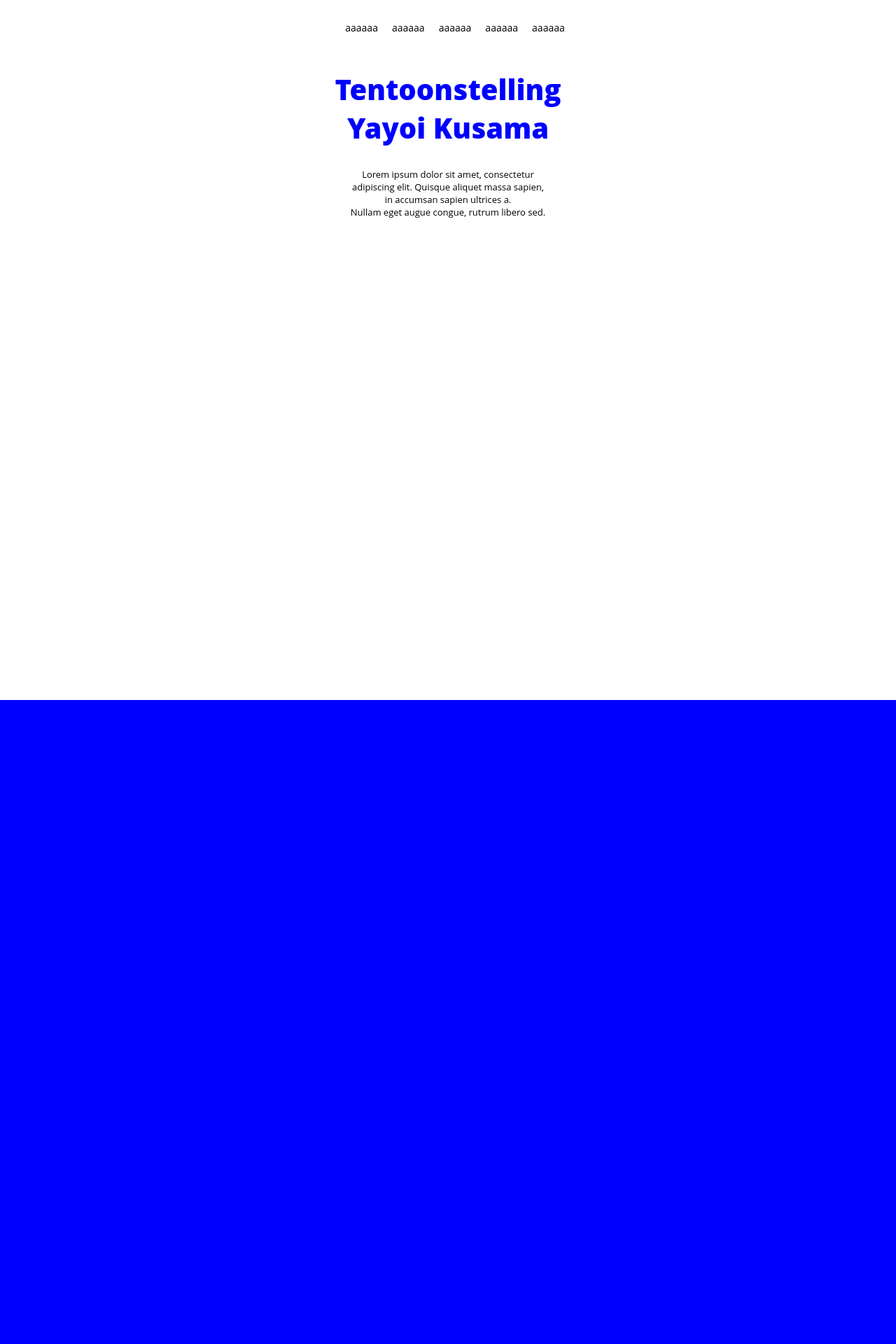
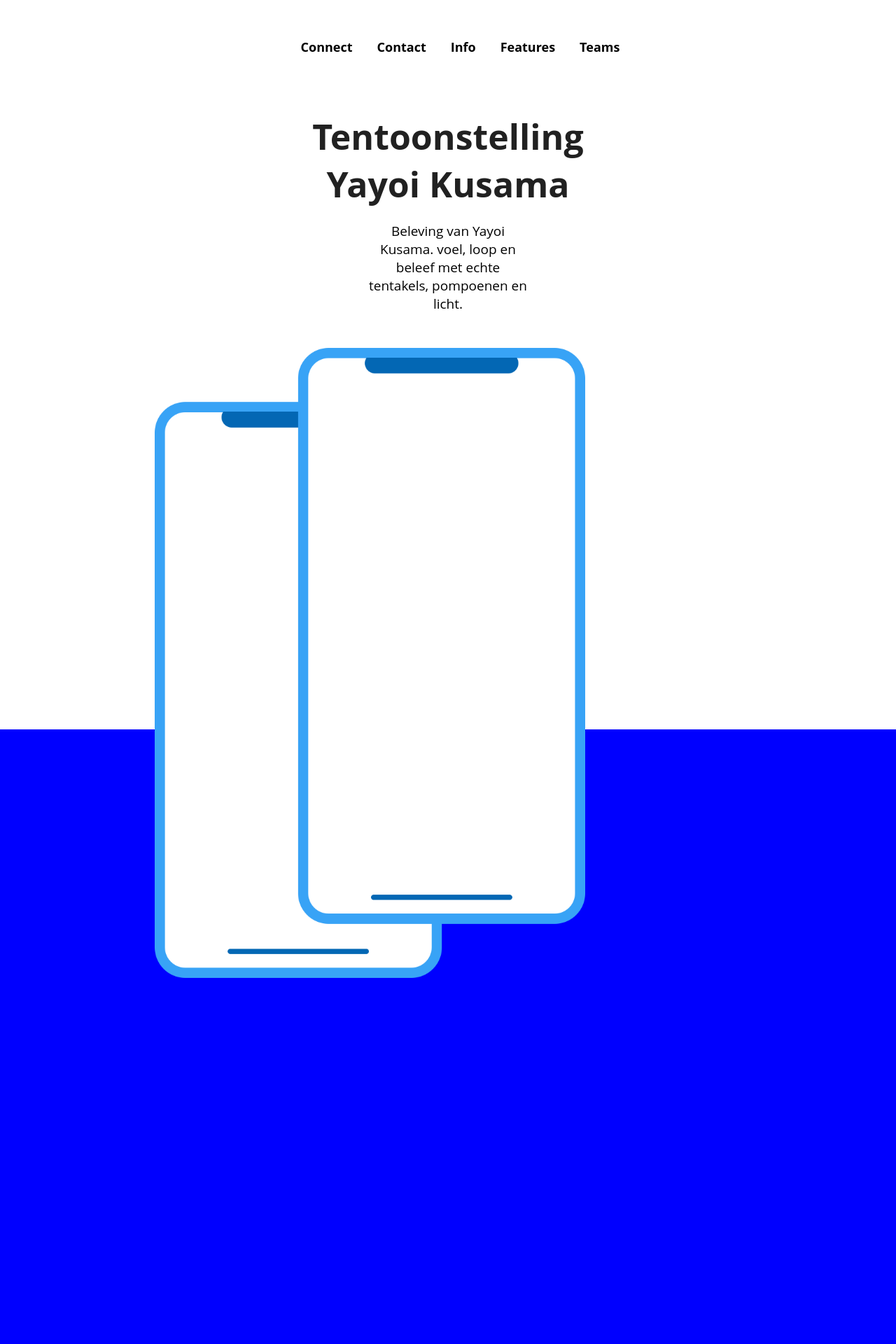
Before and after one commit to JamieVos991/F2M2-Radicale-Kunstspeeltuin, a PHP site: page / in a window 1280 px wide. Shown: the top 1920 px of the page at 70% size. Run offline with PHP 8.4, Linux system fonts and the light colour scheme.

Commit message:
Telefoon

```diff
--- a/Code/Promo/Index.html
+++ b/Code/Promo/Index.html
@@ -12,23 +12,25 @@
 
         <section id="NAVI">
             <nav class="NAV">
-                <a href="#NAVI" class="">aaaaaa</a>
-                <a href="#HWH" class="">aaaaaa</a>
-                <a href="#HWDA" class="">aaaaaa</a>
-                <a href="#OT" class="">aaaaaa</a>
-                <a href="#Footer" class="">aaaaaa</a>
+                <a href="#NAVI" class="">Connect</a>
+                <a href="#HWH" class="">Contact</a>
+                <a href="#HWDA" class="">Info</a>
+                <a href="#OT" class="">Features</a>
+                <a href="#Footer" class="">Teams</a>
             </nav>
         </section>
 
 
         <section id="TTS">
-            <div class="phone"></div>
             <h2 class="title">
                 Tentoonstelling Yayoi Kusama
             </h2>
             <p class="text">
-                Lorem ipsum dolor sit amet, consectetur adipiscing elit. Quisque aliquet massa sapien, in accumsan sapien ultrices a. <br>Nullam eget augue congue, rutrum libero sed.
+                Beleving van Yayoi Kusama. voel, loop en beleef met echte<br> tentakels, pompoenen en licht.
             </p>
+
+           <img src="Naamloos-1.png" alt="" class="phone">
+
         </section>
 
         <section id="HWH">
--- a/Code/Promo/Stylesheet/Style.css
+++ b/Code/Promo/Stylesheet/Style.css
@@ -24,32 +24,41 @@
     display: flex;
     justify-content: center;
     background-color: white;
-    padding: 30px;
+    padding: 55px;
     position: sticky;
     top: 0;
+    z-index: 9;
 }
 
 nav a {
     color: black;
-    padding-left: 20px;
+    padding-left: 35px;
     text-decoration: none;
-    font-size: 14px;
+    font-size: 18px;
     font-family: 'Open Sans', sans-serif;
+    font-weight: bolder;
 }
 
 #TTS {
     background-color: white;
-    padding: 500px;
+    padding: 521px;
 }
 
 h2 {
-    color: blue;
+    color: #212121;
     display: flex;
     justify-content: center;
-    font-size: 40px;
-    font-weight: 900;
+    font-size: 50px;
+    font-weight: bolder;
     text-align: center;
-    margin-top: -400px;
+    margin-top: -360px;
+}
+
+.phone {
+    height: 900px;
+    position: absolute;
+    margin-top: 50px;
+    margin-left: -300px;
 }
 
 .text {
@@ -57,18 +66,18 @@
     display: flex;
     justify-content: center;
     text-align: center;
-    margin-top: 30px;
-    font-size: 13px;
+    margin-top: 20px;
+    font-size: 19px;
 }
 
 #HWH {
     background-color: blue;
-    padding: 500px;
+    padding: 521px;
 }
 
 #HWDA {
     background-color: violet;
-    padding: 475px;
+    padding: 521px;
 }
 
 #OT {
@@ -76,12 +85,12 @@
     background-image: radial-gradient(circle, #e53935 20%, transparent 10%), radial-gradient(circle, #e53935 20%, transparent 10%);
     background-size: 200px 200px;
     background-position: 0 0, 100px 100px;
-    padding: 475px;
+    padding: 521px;
 }
 
 #Footer {
     background-color: red;
-    padding: 309px;
+    padding: 521px;
 }
 
 .FD {
```
Also changed, not shown: Code/Promo/Naamloos-1.png (added).
